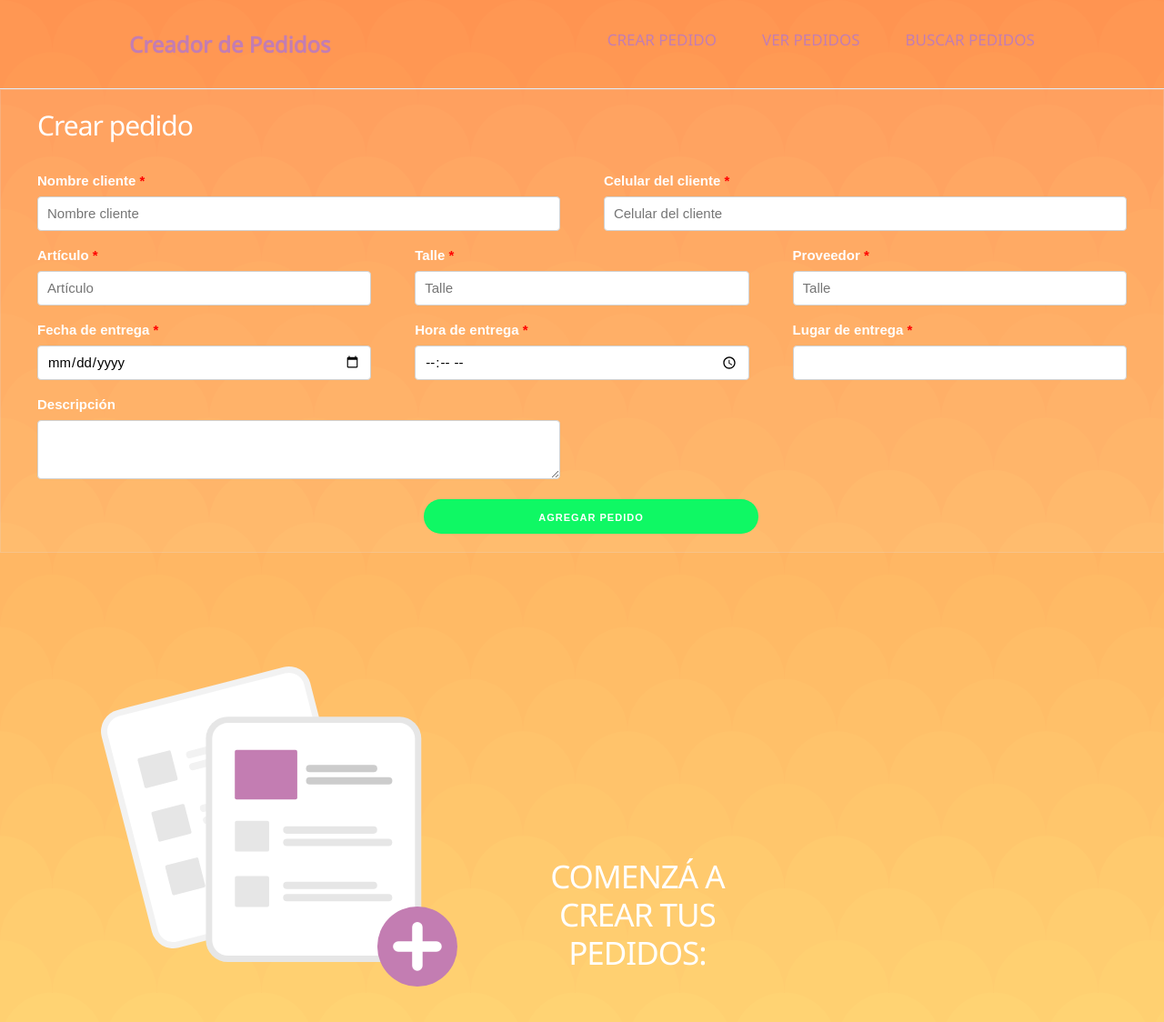
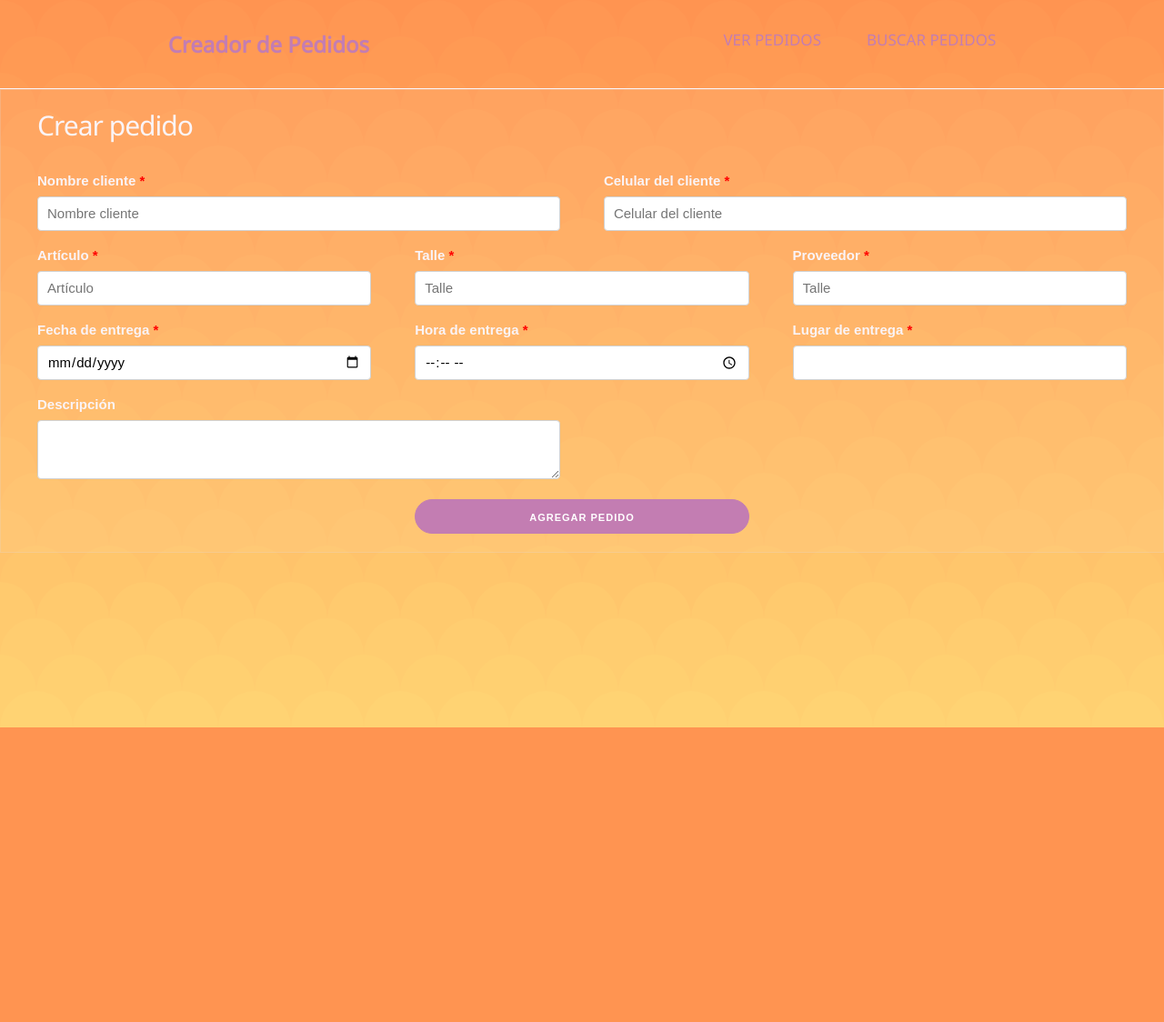
Before and after one commit to FrancoBrizuela01/pedidos-react, a React (Create React App) app: page /formulario in a window 1280 px wide. Shown: the top 1124 px of the page at 91% size. After the commit the page ends 800 px from the top, so only its background shows below. Built offline with nearby package versions, Linux system fonts and the light colour scheme.

Commit message:
cambio diseño

```diff
--- a/src/App.js
+++ b/src/App.js
@@ -42,17 +42,18 @@ function App() {
     <>
       <Router>
         <Navbar />
+        <Formulario crearPedido={crearPedido} pedidos={pedidos} />
         <Routes>
-          <Route
+          {/* <Route
             path="/formulario"
             element={<Formulario crearPedido={crearPedido} pedidos={pedidos} />}
-          ></Route>
+          ></Route> */}
 
           <Route
             path="/pedido"
             element={
               <div className="container">
-                <h2>{titulo}</h2>
+                <h1>{titulo}</h1>
                 {pedidos.map((pedido) => (
                   <Pedido
                     key={pedido.id}
@@ -79,6 +80,7 @@ function App() {
           <Route path="/" component={<App />} />
         </Routes>
       </Router>
+
       <div className="container">
         {pedidoEncontrado?.id && (
           <Pedido
@@ -88,17 +90,6 @@ function App() {
           />
         )}
       </div>
-
-      <div className="row">
-        <div className="four columns offset-by-one ">
-          <img src={ImgHome} alt="" className="img-home" />
-        </div>
-        <div className="four columns home-tittle">
-          <h1>Comenzá a crear tus pedidos:</h1>
-        </div>
-      </div>
-
-      <div className="ten columns offset-by-one"></div>
     </>
   );
 }
--- a/src/components/Navbar.js
+++ b/src/components/Navbar.js
@@ -8,13 +8,15 @@ const Navbar = () => {
     <>
       <div className="header">
         <div className="navbar">
-          <div className="nav-logo">Creador de Pedidos</div>
+          <div className="nav-logo">
+            <a href="/formulario">Creador de Pedidos</a>
+          </div>
           <ul className="nav-menu">
-            <li className="nav-item">
+            {/* <li className="nav-item">
               <Link to="/formulario" className="nav-link">
                 Crear pedido
               </Link>
-            </li>
+            </li> */}
             <li className="nav-item">
               <Link to="/pedido" className="nav-link">
                 Ver pedidos
--- a/src/index.css
+++ b/src/index.css
@@ -1,3 +1,8 @@
+:root {
+  --first-color: rgb(195, 125, 178);
+  --second-color: rgb(250, 244, 248);
+}
+
 html {
   min-height: 100%;
 }
@@ -13,17 +18,17 @@ body {
   padding-bottom: 5rem;
 }
 h1 {
-  color: white;
+  color: var(--first-color);
   padding: 1rem 0;
   text-align: center;
   text-transform: uppercase;
   font-family: "Noto Sans", sans-serif;
   font-size: 4rem;
+  font-weight: bold;
 }
 h2 {
-  color: white;
+  color: var(--second-color);
   padding: 1rem 0;
-  /* text-transform: uppercase; */
   font-family: "Noto Sans", sans-serif;
   font-size: 3rem;
 }
@@ -35,7 +40,7 @@ p a:hover {
 }
 
 .lista-pedido .media {
-  border-bottom: 1px solid #e1e1e1;
+  border-bottom: 1px solid var(--second-color);
   padding-bottom: 3rem;
 }
 
@@ -53,7 +58,7 @@ p a:hover {
 }
 
 label {
-  color: white;
+  color: var(--second-color);
 }
 
 label span {
@@ -71,10 +76,12 @@ input[type="time"] {
   box-sizing: border-box;
 }
 
+.container{
+    position: unset;
+}
+
 .pedido {
-  /* padding: 2rem; */
   background: white;
-  /* border-bottom: 1px solid #e1e1e1; */
   color: black;
   border: 1px solid rgba(223, 212, 212, 0.246);
   border-radius: 60px;
@@ -83,7 +90,6 @@ input[type="time"] {
   padding-right: 20px;
   padding-left: 20px;
   margin-bottom: 20px;
-  /* background-color: rgba(251, 247, 247, 0.061); */
 }
 
 .pedido p {
@@ -136,22 +142,26 @@ form {
   font-family: "Noto Sans", sans-serif;
 }
 
+.btn-iniciar {
+  margin-left: 15rem;
+}
+
 button.button-primary {
   border-radius: 60px;
-  border: 1px solid rgba(7, 250, 100, 0.966);
-  background-color: rgba(7, 250, 100, 0.966);
+  border: 1px solid var(--first-color);
+  background-color: var(--first-color);
   transition: 0.3s;
 }
 
 button.button-primary:hover {
   letter-spacing: 1.8px;
-  background-color: rgba(7, 250, 100, 0.966);
-  border: 1px solid rgba(7, 250, 100, 0.966);
+  background-color: var(--first-color);
+  border: 1px solid var(--first-color);
 }
 
-.home-tittle{
-    padding-top: 30rem;
-    padding-right: 10rem;
+.home-tittle {
+  padding-top: 30rem;
+  padding-right: 10rem;
 }
 
 .buscador {
@@ -172,7 +182,7 @@ li {
 }
 
 .header {
-  border-bottom: 1px solid #e2e8f0;
+  border-bottom: 1px solid var(--second-color);
 }
 
 .navbar {
@@ -212,21 +222,22 @@ li {
   text-decoration: none;
   font-size: 1.7rem;
   font-weight: 550;
-  color: rgb(195, 125, 178);
+  color: var(--first-color);
   font-family: "Noto Sans", sans-serif;
   transition: 0.4s;
 }
 
 .nav-link:hover {
-  color: rgb(228, 218, 225);
-  border-bottom: 2px solid rgb(195, 125, 178);
+  color: var(--second-color);
+  border-bottom: 2px solid var(--first-color);
 }
 
-.nav-logo {
+.nav-logo a {
   font-weight: 600;
-  color: rgb(195, 125, 178);
+  color: var(--first-color);
   font-family: "Noto Sans", sans-serif;
   font-size: 2.4rem;
+  text-decoration: none;
 }
 
 @media only screen and (max-width: 768px) {
@@ -238,12 +249,16 @@ li {
     left: -100%;
     top: 8rem;
     flex-direction: column;
-    background-color: #fff;
+    background-color: var(--first-color);
     width: 100%;
     border-radius: 10px;
     text-align: center;
     transition: 0.3s;
     box-shadow: 0 10px 27px rgba(0, 0, 0, 0.05);
+  }
+
+  .nav-link{
+      color: var(--second-color);
   }
 
   .nav-menu.active {
@@ -301,9 +316,9 @@ li {
 
 /* Larger than tablet */
 @media (min-width: 770px) {
-  button.button-primary {
-    margin-left: 1rem;
-  }
+  /* button.button-primary {
+    margin-left: 19rem;
+  } */
 
   h1 {
     font-size: 3.5rem;
```
